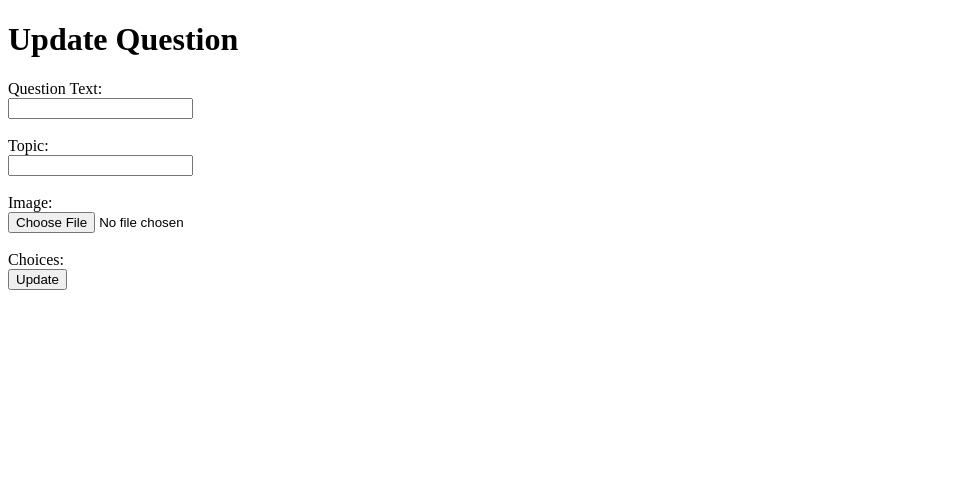
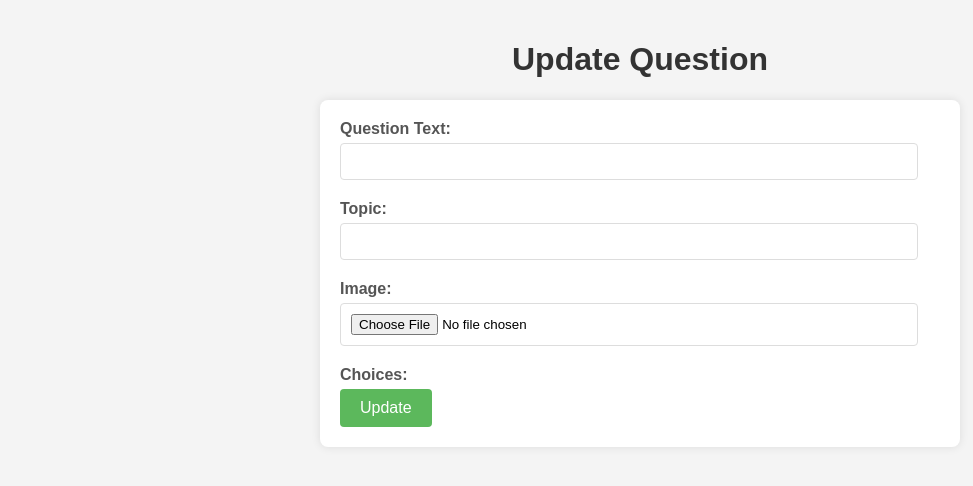
Before and after one commit to tyhuynh03/17_Quizlet-liked, a Django app: page /question_update/1/ in a window 1280 px wide. Shown: the top 486 px of the page, without its empty margins (0-973 px from the left). Run offline with Django 5.2, Linux system fonts and the light colour scheme; data that the repository does not hold is empty.

Commit message:
Fix typos and update question form layout

```diff
--- a/src/quiz/templates/question_update.html
+++ b/src/quiz/templates/question_update.html
@@ -5,6 +5,69 @@
     <meta charset="UTF-8">
     <meta name="viewport" content="width=device-width, initial-scale=1.0">
     <title>Update Question</title>
+    <style>
+        body {
+            font-family: Arial, sans-serif;
+            background-color: #f4f4f4;
+            margin: 0;
+            padding: 20px;
+        }
+
+        h1 {
+            text-align: center;
+            color: #333;
+        }
+
+        form {
+            background: #fff;
+            max-width: 600px;
+            margin: 20px auto;
+            padding: 20px;
+            border-radius: 8px;
+            box-shadow: 0 0 10px rgba(0, 0, 0, 0.1);
+        }
+
+        label {
+            display: block;
+            margin-bottom: 5px;
+            font-weight: bold;
+            color: #555;
+        }
+
+        input[type="text"],
+        input[type="number"],
+        input[type="file"] {
+            width: calc(100% - 22px);
+            padding: 10px;
+            margin-bottom: 20px;
+            border: 1px solid #ddd;
+            border-radius: 4px;
+            box-sizing: border-box;
+        }
+
+        input[type="checkbox"] {
+            margin-left: 5px;
+            margin-right: 10px;
+        }
+
+        input[type="submit"] {
+            background-color: #5cb85c;
+            color: white;
+            padding: 10px 20px;
+            border: none;
+            border-radius: 4px;
+            cursor: pointer;
+            font-size: 16px;
+        }
+
+        input[type="submit"]:hover {
+            background-color: #4cae4c;
+        }
+
+        .choice-container {
+            margin-bottom: 20px;
+        }
+    </style>
 </head>
 
 <body>
@@ -12,25 +75,25 @@
     <form method="POST" action="{% url 'question_update' question_data.id %}" enctype="multipart/form-data">
         {% csrf_token %}
 
-        <label for="text">Question Text:</label><br>
-        <input type="text" id="text" name="text" value="{{ question_data.text }}"><br><br>
+        <label for="text">Question Text:</label>
+        <input type="text" id="text" name="text" value="{{ question_data.text }}">
 
-        <label for="topic">Topic:</label><br>
-        <input type="number" id="topic" name="topic" value="{{ question_data.topic }}"><br><br>
+        <label for="topic">Topic:</label>
+        <input type="number" id="topic" name="topic" value="{{ question_data.topic }}">
 
-        <label for="image">Image:</label><br>
-        <input type="file" id="image" name="image"><br><br>
+        <label for="image">Image:</label>
+        <input type="file" id="image" name="image">
 
-        <label>Choices:</label><br>
+        <label>Choices:</label>
         {% for choice in question_data.choices %}
-            <input type="text" name="choice{{ choice.id }}" value="{{ choice.text }}"><br>
+        <div class="choice-container">
+            <input type="text" name="choice{{ choice.id }}" value="{{ choice.text }}">
             <label for="is_correct{{ choice.id }}">Is Correct:</label>
-            <input type="checkbox" id="is_correct{{ choice.id }}" name="is_correct{{ choice.id }}" {% if choice.is_correct %}checked{% endif %}><br><br>
+            <input type="checkbox" id="is_correct{{ choice.id }}" name="is_correct{{ choice.id }}" {% if choice.is_correct %}checked{% endif %}>
+        </div>
         {% endfor %}
 
-
         <input type="submit" value="Update">
-
     </form>
 </body>
 
--- a/src/quiz/views.py
+++ b/src/quiz/views.py
@@ -248,12 +248,11 @@ def question_update_view(request,question_id):
             question_data = response.json()
             return render(request, 'question_update.html', {'question_data': question_data})
         else:
-            messages.error(request, 'User not found')
+            messages.error(request, 'Question not found')
             return redirect('question_manage')
     elif request.method == 'POST':
         # Lấy dữ liệu từ form gửi lên
         updated_data = request.POST
-        print(updated_data)
         text = request.POST.get('text')
         topic_id = request.POST.get('topic')
         image = request.FILES.get('image')
@@ -264,7 +263,6 @@ def question_update_view(request,question_id):
             is_correct = updated_data.get(f'is_correct{i}') == 'on'
 
             choices.append({'id': choice_id, 'text': choice_text, 'is_correct': is_correct})
-        print(choices)
         updated_data = {
             'text': text,
             'topic': topic_id,
@@ -276,7 +274,7 @@ def question_update_view(request,question_id):
         # Gửi yêu cầu Restapi để cập nhật thông tin
         response = requests.put(f'http://127.0.0.1:8000/question/{question_id}/', json=updated_data)
         if response.status_code == 200:
-            messages.success(request, 'question information updated successfully')
+            messages.success(request, 'Question information updated successfully')
             return redirect('question_manage')
         else:
             # Xử lý trường hợp cập nhật thất bại
```
Also changed, not shown: src/users/templates/my_questions.html (+111 -50 lines), 1 other file.
